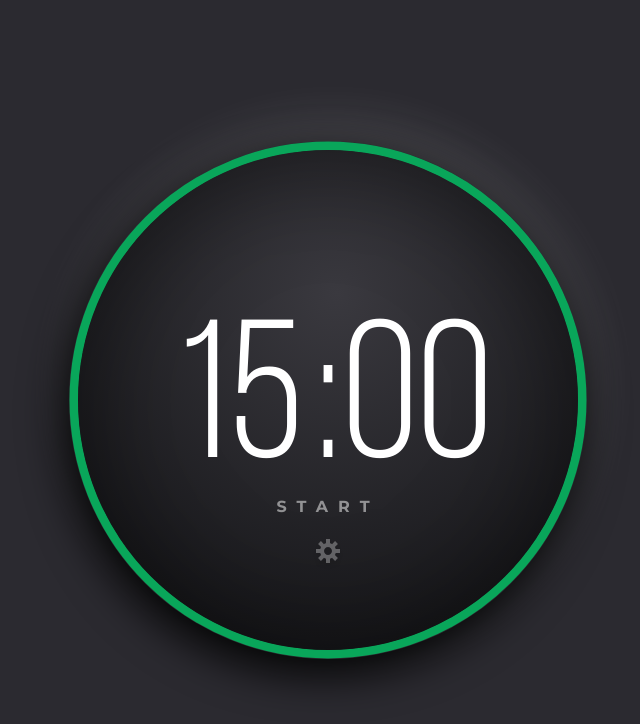
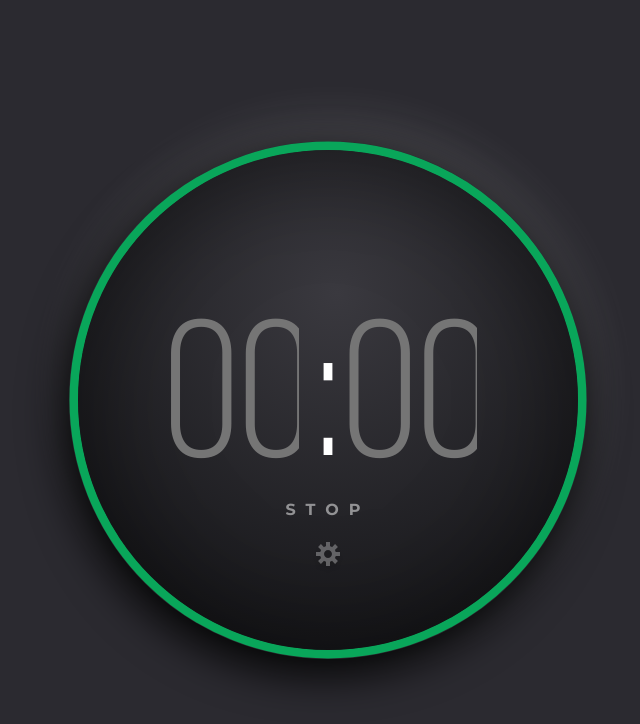
Before and after one commit to nayruthCalla/timer-react, a React (Create React App) app: page / in a window 1280 px wide. Both pictures are taken after a click on the button "START". Shown: the top 724 px of the page, without its empty margins (312-952 px from the left). Built offline with nearby package versions, Linux system fonts and the light colour scheme.

Commit message:
logica del temporizador

```diff
--- a/src/Components/TimerTemplate/Timer.jsx
+++ b/src/Components/TimerTemplate/Timer.jsx
@@ -1,5 +1,7 @@
+import {useState, useEffect, useRef} from 'react';
 import styled from 'styled-components';
 import icon from '../../assets/images/gear.svg';
+import {fill} from '../../utils/utils';
 
 const TimerCont = styled.div`
   align-items: center;
@@ -26,6 +28,7 @@ const Time = styled.div`
 `;
 
 const Minutes = styled.div`
+  display: flex;
 `;
 
 const Input = styled.input`
@@ -35,7 +38,7 @@ const Input = styled.input`
   color: white;
   font-family: "bebas";
   font-size: 196px;
-  height: 170px;
+  height: 214px;
   width: 150px;
   text-align: center;
   outline: none;
@@ -43,7 +46,6 @@ const Input = styled.input`
   border-bottom: none;
 }
 `;
-
 const Colon = styled.div``;
 
 const Seconds = styled.div``;
@@ -73,21 +75,96 @@ const ButtonSettings = styled.button`
   opacity: 1;
 }
 `;
-const Timer = () => {
+const Timer = ({setColor}) => {
+
+  const [inputValue, setInputValue] = useState("");
+  const [inputValueSec, setInputValueSec] = useState("");
+  const [timeIDH, setTimeIDH] = useState();
+  const [text, setText] = useState("START");
+
+  const inputT = useRef("");
+  const inputSec = useRef("");
+
+  useEffect(()=>{
+       console.log(inputValue)
+    if(inputValue === '00' && inputValueSec === '00'){
+      setColor('red');
+    }
+  },[inputValue,inputValueSec])
+
+  const timeHandler = () => {
+    inputT.current.disabled = false;
+    inputSec.current.disabled = false;
+
+  }
+  const valueHandler = (e) => {
+
+    if(Number(e.target.value)<60 && Number(e.target.value)>0){
+      setInputValue(e.target.value.toString());
+    }else{
+      setInputValue('00')
+    }
+  }
+
+  const valueHandlerSec = (e) => {
+
+    if(Number(e.target.value)<60 && Number(e.target.value)>0){
+      setInputValueSec(e.target.value.toString());
+    }else{
+      setInputValueSec('00')
+    }
+
+
+  }
+
+const startHandler = (e) => {
+  const tick = (finishTime) =>{
+    const distance = new Date(finishTime).getTime()-new Date().getTime();
+    const minutes = Math.floor((distance % (1000 * 60 * 60)) / (1000 * 60));
+    const seconds = Math.floor((distance % (1000 * 60)) / 1000);
+    if (seconds <0) {
+      clearInterval(timerID);
+   }
+
+   setInputValue(fill(minutes,2));
+   setInputValueSec(fill(seconds,2));
+   }
+   const newTimer = new Date(Date.now() + (Number(inputValue)* 60 * 1000) +(Number(inputValueSec) * 1000));
+   const timerID = setInterval( () => tick(newTimer), 1000 );
+   setTimeIDH(timerID);
+   inputT.current.disabled = true;
+   inputSec.current.disabled = true;
+
+   console.log(e.target.outerText);
+   //e.target.outerText = 'STOP'
+   setText('STOP');
+   if(e.target.outerText === 'STOP'){
+    console.log('hola')
+      return function cleanup() {
+      clearInterval(timerID);
+    };
+
+   }
+     return function cleanup() {
+      clearInterval(timerID);
+    };
+
+}
+
   return (
     <TimerCont>
       <Time>
         <Minutes>
-          <Input  type="text" value="15" disabled/>
+          <Input ref = {inputT} id= "min" type="number" value = {inputValue === '-1' ? '': inputValue} onChange={valueHandler} placeholder="00" disabled/>
         </Minutes>
-        <Colon>:</Colon>
+        <Colon >:</Colon>
         <Seconds>
-        <Input  type="text" value="00" disabled/>
+          <Input ref = {inputSec} id= "sec" type="number" value = {inputValueSec === '-1' ? '' : inputValueSec} onChange={valueHandlerSec} placeholder="00" disabled/>
         </Seconds>
       </Time>
-      <ButtonStart>start</ButtonStart>
-      <ButtonSettings>
-      <img src= {icon} alt="Settings" />
+      <ButtonStart type = "button" onClick={startHandler} >{text}</ButtonStart>
+      <ButtonSettings type = "button" onClick={timeHandler}>
+        <img src= {icon} alt="Settings" />
       </ButtonSettings>
     </TimerCont>
   )
--- a/src/Components/TimerTemplate/TimerTemplate.jsx
+++ b/src/Components/TimerTemplate/TimerTemplate.jsx
@@ -1,5 +1,5 @@
-import React from 'react';
-import styled from 'styled-components';
+import {useState} from 'react';
+import styled, {css} from 'styled-components';
 import Timer from './Timer';
 
 
@@ -14,29 +14,31 @@ const Container = styled.div`
   width: 518px;
 `;
 
-const Ring = styled.div`
-  position: absolute;
-  left: 0;
-  stroke: #09A65A;
-  top: 0;
-  z-index: 1;
-  & ending circle {
-  stroke: #900A0A;
-}
+const Ring = styled('div')(
+  ({colorR})=> css`
+    position: absolute;
+    left: 0;
+    stroke: ${colorR === 'red'?'#900A0A':'#09A65A'};
+    top: 0;
+    z-index: 1;
+  `
+);
+const Circle = styled.circle`
+  stroke-width: 9px;
 `;
 
+const TimerTemplate = () => {
 
+  const [colorRing,setColorRing] = useState('');
 
-
-const TimerTemplate = () => {
   return (
     <Container>
-      <Ring >
+      <Ring colorR = {colorRing} >
         <svg width="518" height="518" viewBox="0 0 518 518">
-          <circle stroke-width="9px" x="0" y="y" cx="259" cy="259" r="254" />
+          <Circle  x="0" y="y" cx="259" cy="259" r="254" />
         </svg>
       </Ring>
-      <Timer />
+      <Timer setColor = {setColorRing}/>
     </Container>
   )
 }
--- /dev/null
+++ b/src/utils/utils.js
@@ -0,0 +1,16 @@
+export const fill = (number, width) => {
+  const numberOutput = Math.abs(number); /* Valor absoluto del número */
+  const { length } = number.toString(); /* Largo del número */
+  const cero = "0"; /* String de cero */
+
+  if (width <= length) {
+    if (number < 0) {
+      return `-${numberOutput.toString()}`;
+    }
+    return numberOutput.toString();
+  }
+  if (number < 0) {
+    return `-${cero.repeat(width - length)}${numberOutput.toString()}`;
+  }
+  return cero.repeat(width - length) + numberOutput.toString();
+};
```
Also changed, not shown: public/manifest.json.
